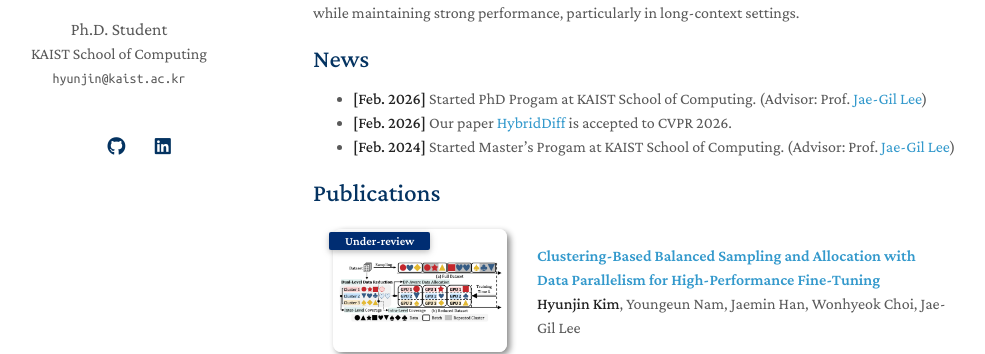
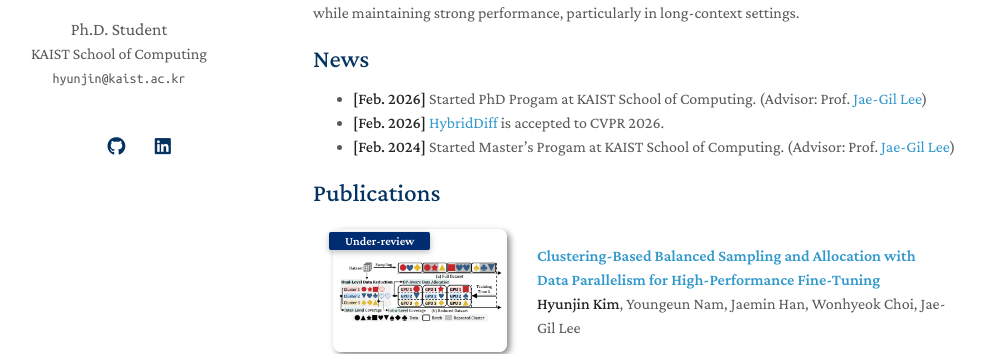
Before and after one commit to Hyunjin1228/Hyunjin1228.github.io, a Jekyll site: the page built from index.md, in a window 1280 px wide and 1274 px high. Shown: the part 224-578 px from the top of the window, without its empty margins (157-1142 px from the left). Built offline with Jekyll 4.4.1, drawn with Linux system fonts in a browser that asks for light colours; a style sheet for code colours, icons or effects is not loaded.

Commit message:
Update index.md

```diff
--- a/index.md
+++ b/index.md
@@ -20,5 +20,5 @@ My research focuses on efficient and reliable large language models, with an emp
 ## News
 
 - **[Feb. 2026]** Started PhD Progam at KAIST School of Computing. (Advisor: Prof. [Jae-Gil Lee](https://www.kaistdmlab.org/jaegil))
-- **[Feb. 2026]** Our paper [HybridDiff](https://arxiv.org/pdf/2602.21760) is accepted to CVPR 2026.
+- **[Feb. 2026]** [HybridDiff](https://arxiv.org/pdf/2602.21760) is accepted to CVPR 2026.
 - **[Feb. 2024]** Started Master's Progam at KAIST School of Computing. (Advisor: Prof. [Jae-Gil Lee](https://www.kaistdmlab.org/jaegil))
```
